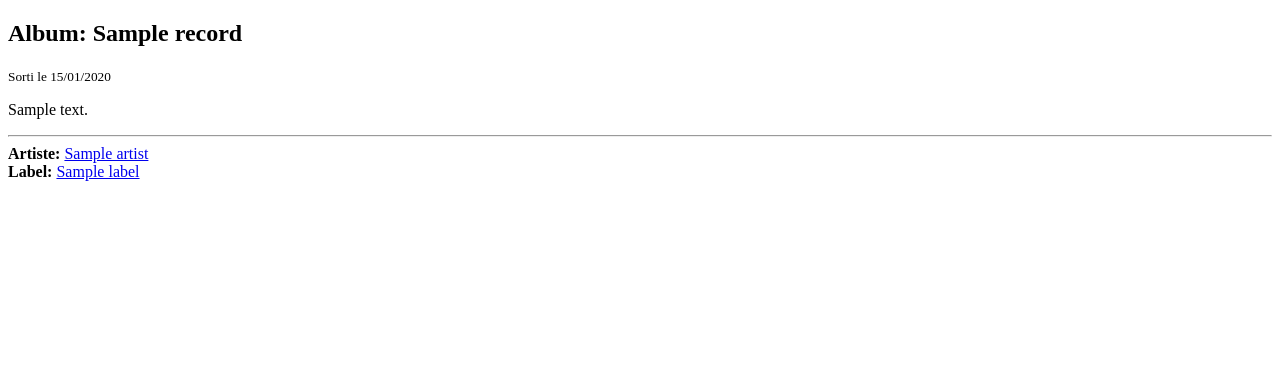
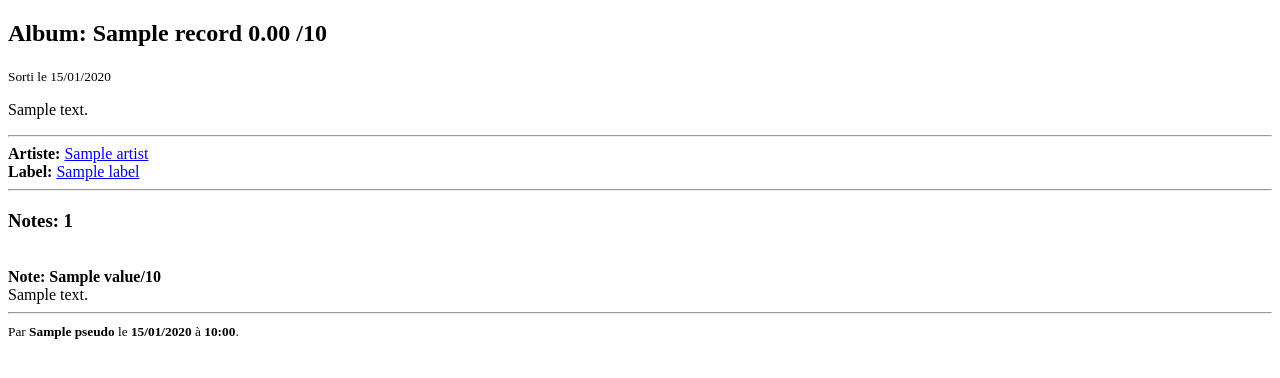
Before and after one commit to MilesMak/sf4, a Symfony app: template templates/record/record_page.html.twig in a window 1280 px wide. Shown: the part 125-503 px from the top of the page. Run offline with Twig, Linux system fonts and the light colour scheme; the template is opened without the code that fills it: most values are stand-ins (such as "Sample title", 1, 10 or a date in 2020); some libraries are stand-ins or nearby versions.

Commit message:
Création système de notation

```diff
--- a/templates/includes/record_list.html.twig
+++ b/templates/includes/record_list.html.twig
@@ -11,6 +11,9 @@
             <div class="media-content">
                 <div class="content">
                     <p>
+                        <span class="tag is-primary">
+                            {{ record.averageNote|number_format(2) }}/10
+                        </span>
                         <a href="{{ path('record_page', {id: record.id}) }}" class="has-text-primary">
                             <strong>{{ record.title }}</strong>
                         </a>
--- a/templates/record/record_page.html.twig
+++ b/templates/record/record_page.html.twig
@@ -8,6 +8,10 @@
     <div class="section">
         <h2 class="title">
             Album: {{ record.title }}
+            <span class="tag is-primary">
+                {{ record.averageNote|number_format(2) }}
+                /10
+            </span>
         </h2>
         <small>Sorti le {{ record.releasedAt|date('d/m/Y') }}</small>
         <p>{{ record.description }}</p>
@@ -27,5 +31,52 @@
         {% else %}
             <p>Autoproduction</p>
         {% endif %}
+
+        <hr>
+        <h3 class="subtitle">
+            Notes: {{ record.notes|length }}
+        </h3>
+
+        {% include 'includes/flash_message.html.twig' %}
+
+        {# afficher le formulaire seulement si note_form n'est pas null #}
+        {% if note_form is not null %}
+            <div class="section">
+                {{ form_start(note_form) }}
+                {{ form_row(note_form.value, {
+                    label: 'Votre note'
+                }) }}
+
+                {{ form_row(note_form.comment, {
+                    label: 'Commentaire (facultatif)'
+                }) }}
+
+                <button class="button is-success" type="submit">
+                    Noter
+                </button>
+                {{ form_end(note_form) }}
+            </div>
+        {% endif %}
+
+        {% for note in record.notes %}
+            {# @var note \App\Entity\Note #}
+            <br>
+            <div class="card">
+                <div class="card-content">
+                    <strong>
+                        Note:
+                        <span class="has-text-primary">{{ note.value }}/10</span>
+                    </strong>
+                    <br>
+                    {{ note.comment }}
+                    <hr>
+                    <small>
+                        Par <b>{{ note.user.pseudo }}</b>
+                        le <b>{{ note.createdAt|date('d/m/Y') }}</b>
+                        à <b>{{ note.createdAt|date('H:i') }}</b>.
+                    </small>
+                </div>
+            </div>
+        {% endfor %}
     </div>
 {% endblock %}
```
Also changed, not shown: src/Controller/RecordController.php (+44 -3 lines), src/Entity/Note.php (+13 -0 lines), src/Entity/Record.php (+20 -0 lines), src/Form/NoteFormType.php (added, +41 -0 lines).
